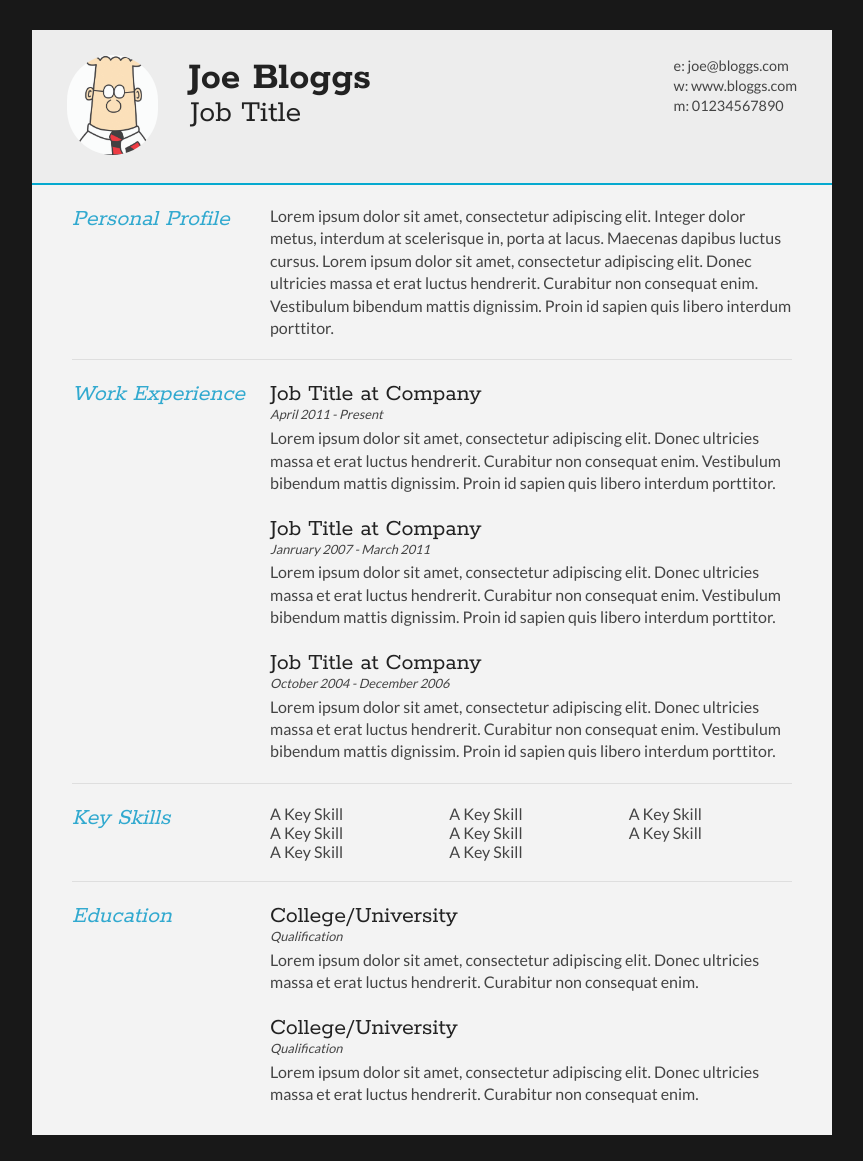
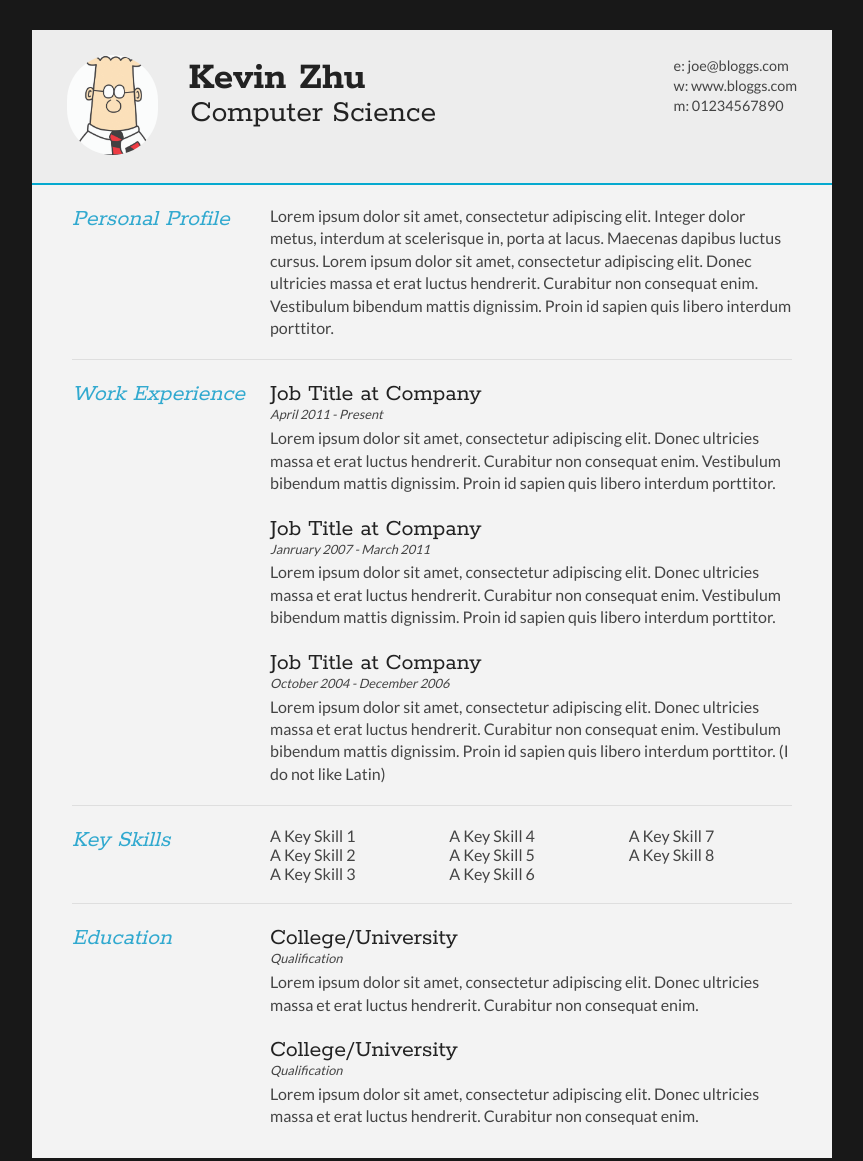
Before and after one commit to kevinwish/Resume, a plain HTML site: page index.html in a window 1280 px wide. Shown: the whole page, without its empty margins (208-1071 px from the left). Drawn offline with Linux system fonts and the light colour scheme.

Commit message:
Changed index.html

```diff
--- a/index.html
+++ b/index.html
@@ -5,7 +5,7 @@
     <title>A sample CV page </title>
     <meta language="en">
     <meta name="viewport" content="width=device-width" />
-    <meta name="description" content="The Curriculum Vitae of Joe Bloggs." />
+    <meta name="description" content="The Curriculum Vitae of Kevin Zhu." />
     <meta charset="UTF-8">
 
     <link type="text/css" rel="stylesheet" href="style.css">
@@ -21,8 +21,8 @@
             </div>
 
             <div id="name">
-                <h1 class="quickFade delayTwo">Joe Bloggs</h1>
-                <h2 class="quickFade delayThree">Job Title</h2>
+                <h1 class="quickFade delayTwo">Kevin Zhu</h1>
+                <h2 class="quickFade delayThree">Computer Science</h2>
             </div>
 
             <div id="contactDetails" class="quickFade delayFour">
@@ -81,7 +81,7 @@
                         <p class="subDetails">October 2004 - December 2006</p>
                         <p>Lorem ipsum dolor sit amet, consectetur adipiscing elit. Donec ultricies massa et erat
                             luctus hendrerit. Curabitur non consequat enim. Vestibulum bibendum mattis dignissim. Proin
-                            id sapien quis libero interdum porttitor.</p>
+                            id sapien quis libero interdum porttitor. (I do not like Latin)</p>
                     </article>
                 </div>
                 <div class="clear"></div>
@@ -95,14 +95,14 @@
 
                 <div class="sectionContent">
                     <ul class="keySkills">
-                        <li>A Key Skill</li>
-                        <li>A Key Skill</li>
-                        <li>A Key Skill</li>
-                        <li>A Key Skill</li>
-                        <li>A Key Skill</li>
-                        <li>A Key Skill</li>
-                        <li>A Key Skill</li>
-                        <li>A Key Skill</li>
+                        <li>A Key Skill 1</li>
+                        <li>A Key Skill 2</li>
+                        <li>A Key Skill 3</li>
+                        <li>A Key Skill 4</li>
+                        <li>A Key Skill 5</li>
+                        <li>A Key Skill 6</li>
+                        <li>A Key Skill 7</li>
+                        <li>A Key Skill 8</li>
                     </ul>
                 </div>
                 <div class="clear"></div>
```
